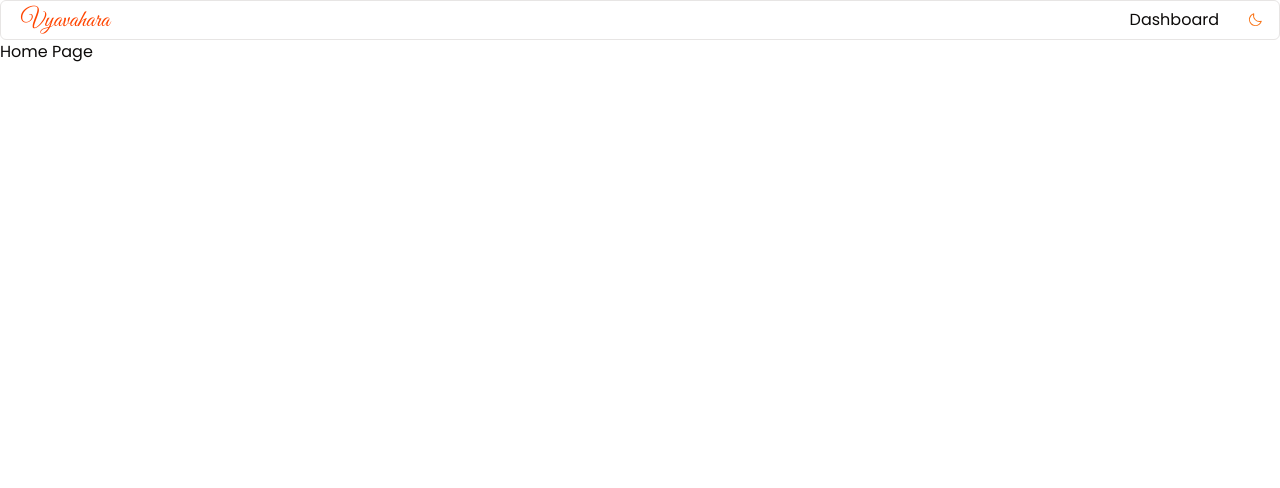
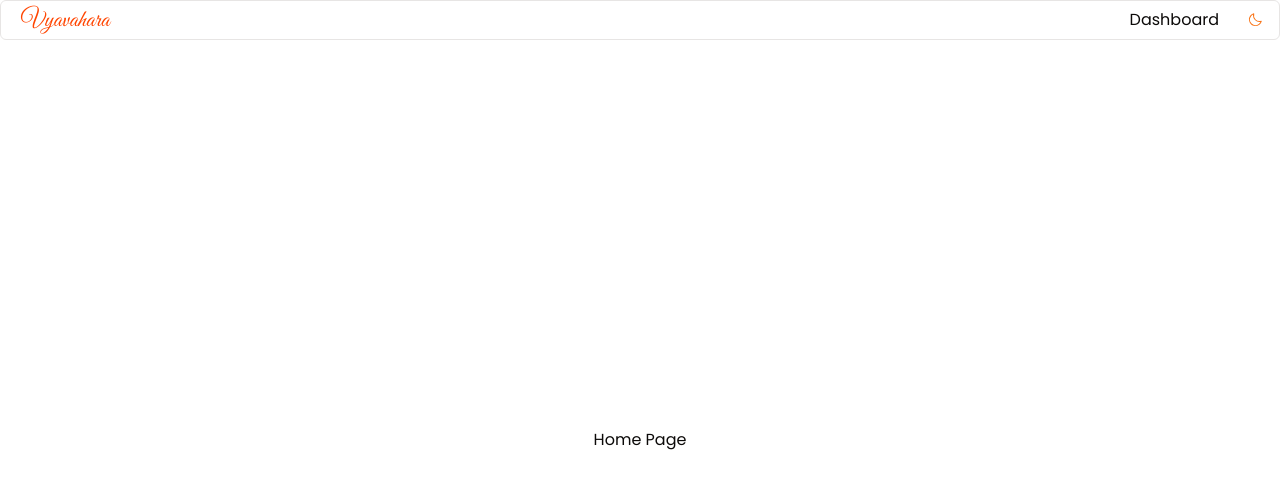
Before and after one commit to Nimira43/Vyavahara, a Next.js app: page / in a window 1280 px wide. Shown: the top 488 px of the page. Built offline with nearby package versions, Linux system fonts and the light colour scheme.

Commit message:
Brought in Clerk

```diff
--- a/app/page.tsx
+++ b/app/page.tsx
@@ -1,6 +1,6 @@
 export default function Home() {
   return (
-    <div>
+    <div className='flex justify-center items-center h-screen'>
       <h1>Home Page</h1>
     </div>
   )
--- a/components/nav/TopNav.tsx
+++ b/components/nav/TopNav.tsx
@@ -7,7 +7,6 @@
   MenubarTrigger,
 } from '@/components/ui/menubar'
 import ModeToggle from './ModeToggle'
-// import Image from 'next/image'
 import Link from 'next/link'
 
 export default function TopNav() {
--- a/package.json
+++ b/package.json
@@ -9,6 +9,7 @@
     "lint": "next lint"
   },
   "dependencies": {
+    "@clerk/nextjs": "^6.9.14",
     "@hookform/resolvers": "^3.9.1",
     "@radix-ui/react-label": "^2.1.1",
     "@radix-ui/react-menubar": "^1.1.4",
```
Also changed, not shown: 1 other file (tests, documents, lock files or other folders).
